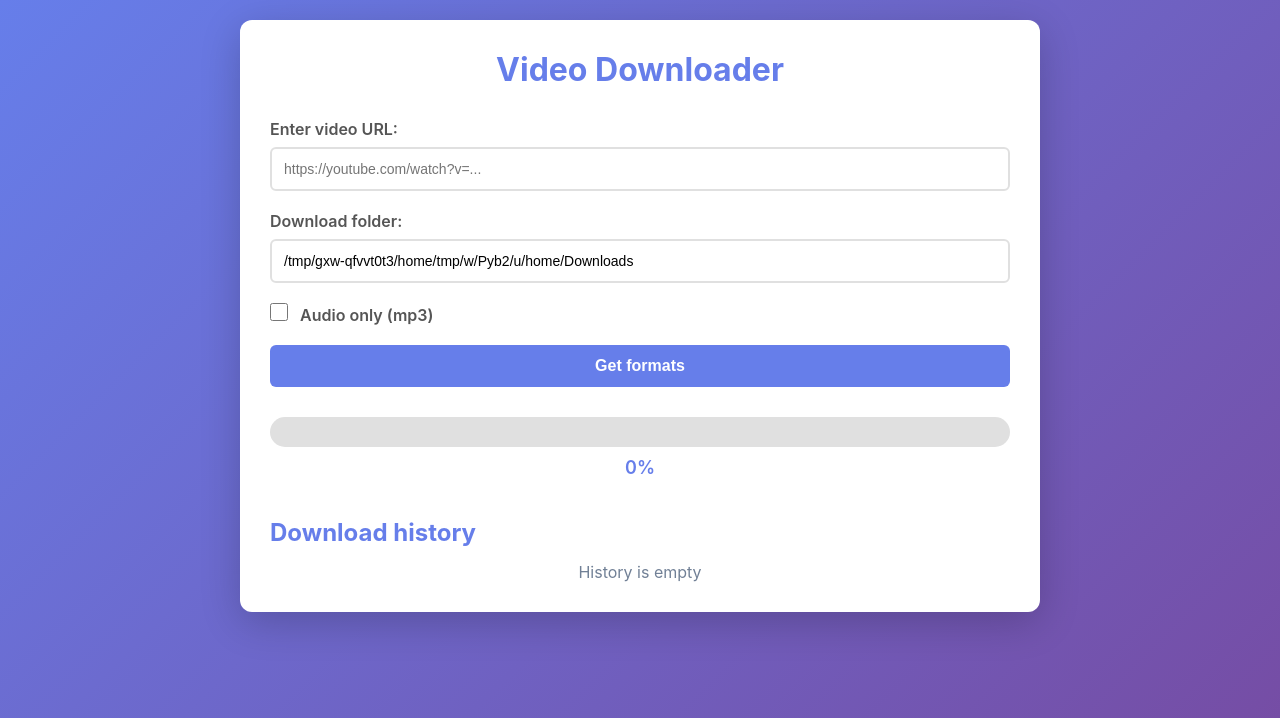
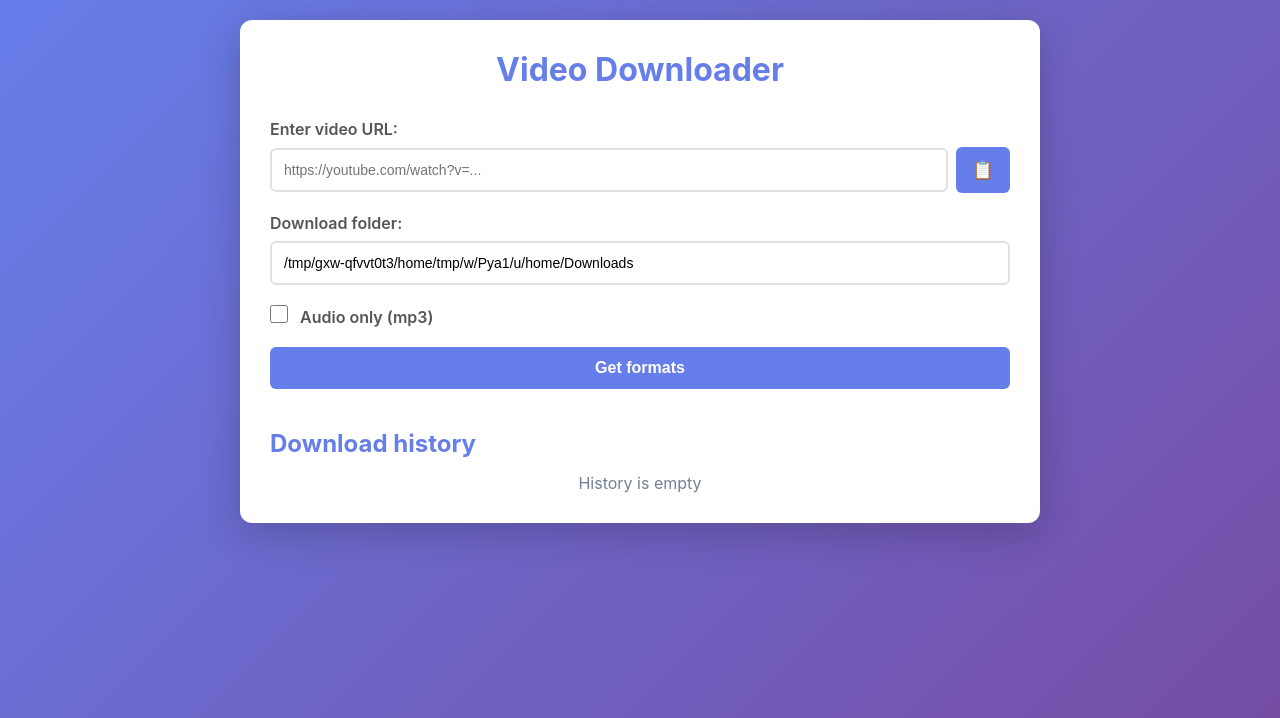
Before and after one commit to ta3map/DownloadVideo, a Flask app: page / in a window 1280 px wide. Shown: the top 718 px of the page. Run offline with Flask 3, Linux system fonts and the light colour scheme; data that the repository does not hold is empty.

Commit message:
Add clipboard functionality to retrieve text from the clipboard. Implemented a new API endpoint for clipboard access and integrated a button in the UI to paste clipboard content into the URL input field. Enhanced styling for the URL input container and paste button for improved user experience.

```diff
--- a/app.py
+++ b/app.py
@@ -13,6 +13,8 @@
 from io import StringIO
 os.environ['WEBVIEW_BACKEND'] = 'qt'
 import webview
+from PyQt5.QtWidgets import QApplication
+from PyQt5.QtGui import QClipboard
 from video_downloader import (
     get_formats, download_video, get_default_download_dir,
     CustomLogger, check_ffmpeg
@@ -341,6 +343,20 @@
         return jsonify({'status': 'opened'})
     return jsonify({'error': 'File not found'}), 404
 
+@app.route('/api/clipboard/get', methods=['GET'])
+def get_clipboard():
+    """Получение текста из буфера обмена"""
+    try:
+        app_qt = QApplication.instance()
+        if app_qt is None:
+            app_qt = QApplication([])
+        clipboard = app_qt.clipboard()
+        text = clipboard.text()
+        return jsonify({'text': text})
+    except Exception as e:
+        log_error(f"Error getting clipboard: {e}")
+        return jsonify({'error': str(e)}), 500
+
 @app.route('/api/open-folder', methods=['POST'])
 def open_folder():
     """Открытие папки"""
--- a/static/css/style.css
+++ b/static/css/style.css
@@ -46,6 +46,16 @@
     color: #555;
 }
 
+.url-input-container {
+    display: flex;
+    gap: 8px;
+    align-items: center;
+}
+
+.url-input-container input[type="text"] {
+    flex: 1;
+}
+
 input[type="text"] {
     width: 100%;
     padding: 12px;
@@ -58,6 +68,27 @@
 input[type="text"]:focus {
     outline: none;
     border-color: #667eea;
+}
+
+.paste-btn {
+    padding: 12px 16px;
+    background: #667eea;
+    color: white;
+    border: none;
+    border-radius: 6px;
+    font-size: 18px;
+    cursor: pointer;
+    transition: all 0.3s;
+    white-space: nowrap;
+}
+
+.paste-btn:hover {
+    background: #5568d3;
+    transform: scale(1.05);
+}
+
+.paste-btn:active {
+    transform: scale(0.95);
 }
 
 input[type="text"][readonly] {
--- a/static/js/app.js
+++ b/static/js/app.js
@@ -1,8 +1,10 @@
 // Глобальные переменные
 let currentFetchTaskId = null;
+let currentVideoTitle = null;
 
 // Элементы DOM
 const urlInput = document.getElementById('url-input');
+const pasteUrlBtn = document.getElementById('paste-url-btn');
 const downloadFolderInput = document.getElementById('download-folder');
 const audioOnlyCheckbox = document.getElementById('audio-only');
 const fetchFormatsBtn = document.getElementById('fetch-formats-btn');
@@ -16,6 +18,7 @@
 const queueStopBtn = document.getElementById('queue-stop-btn');
 const progressBar = document.getElementById('progress-bar');
 const progressText = document.getElementById('progress-text');
+const progressSection = document.querySelector('.progress-section');
 const statusMessage = document.getElementById('status-message');
 const historyList = document.getElementById('history-list');
 const deleteModal = document.getElementById('delete-modal');
@@ -47,6 +50,7 @@
 // Инициализация
 document.addEventListener('DOMContentLoaded', async () => {
     setupErrorHandling();
+    progressSection.style.display = 'none';
     await loadUIState();
     await loadConfig();
     loadHistory();
@@ -100,6 +104,7 @@
 
 // Настройка обработчиков событий
 function setupEventListeners() {
+    pasteUrlBtn.addEventListener('click', handlePasteUrl);
     fetchFormatsBtn.addEventListener('click', handleFetchFormats);
     addToQueueBtn.addEventListener('click', handleAddToQueue);
     queueStartBtn.addEventListener('click', handleQueueStart);
@@ -126,7 +131,30 @@
         saveUIState();
     });
     urlInput.addEventListener('blur', saveUIState);
+    urlInput.addEventListener('input', () => {
+        currentVideoTitle = null;
+    });
     downloadFolderInput.addEventListener('blur', saveUIState);
+}
+
+// Вставка URL из буфера обмена
+async function handlePasteUrl() {
+    try {
+        const response = await fetch('/api/clipboard/get');
+        const data = await response.json();
+        if (data.text) {
+            urlInput.value = data.text;
+            urlInput.focus();
+            currentVideoTitle = null;
+            saveUIState();
+            showStatus('URL pasted from clipboard', 'success');
+        } else {
+            showStatus('Clipboard is empty', 'info');
+        }
+    } catch (error) {
+        showStatus('Failed to get clipboard content', 'error');
+        logErrorToBackend('pasteUrl', error.message, error.stack, new Date().toISOString());
+    }
 }
 
 // Обработка изменения чекбокса "Только аудио"
@@ -148,9 +176,11 @@
 
     if (audioOnlyCheckbox.checked) {
         showStatus('Audio only mode selected. Formats not needed.', 'info');
+        currentVideoTitle = null;
         return;
     }
 
+    currentVideoTitle = null;
     fetchFormatsBtn.disabled = true;
     showStatus('Fetching formats...', 'info');
 
@@ -204,7 +234,8 @@
                 formatsSelect.appendChild(option);
             });
             formatsSection.style.display = 'block';
-            showStatus(`Formats fetched for: ${data.title || 'video'}`, 'success');
+            currentVideoTitle = data.title || null;
+            showStatus(`Formats fetched for: ${currentVideoTitle || 'video'}`, 'success');
             fetchFormatsBtn.disabled = false;
             currentFetchTaskId = null;
         } else if (data.status === 'fetching') {
@@ -289,7 +320,7 @@
         headers: { 'Content-Type': 'application/json' },
         body: JSON.stringify({
             url,
-            title: '',
+            title: currentVideoTitle || '',
             format_id: formatId,
             audio_only: audioOnly,
             download_folder: downloadFolderInput.value
@@ -358,8 +389,9 @@
     if (activeProgresses.length > 0) {
         const avgProgress = activeProgresses.reduce((a, b) => a + b, 0) / activeProgresses.length;
         updateProgress(avgProgress);
+        progressSection.style.display = 'block';
     } else {
-        updateProgress(0);
+        progressSection.style.display = 'none';
     }
 
     const hasActiveDownloads = data.queue.some(item => item.status === 'downloading');
--- a/templates/index.html
+++ b/templates/index.html
@@ -13,7 +13,10 @@
 
         <div class="form-group">
             <label for="url-input">Enter video URL:</label>
-            <input type="text" id="url-input" placeholder="https://youtube.com/watch?v=..." />
+            <div class="url-input-container">
+                <input type="text" id="url-input" placeholder="https://youtube.com/watch?v=..." />
+                <button id="paste-url-btn" class="paste-btn" title="Paste from clipboard">📋</button>
+            </div>
         </div>
 
         <div class="form-group">
```
Also changed, not shown: README.md.
